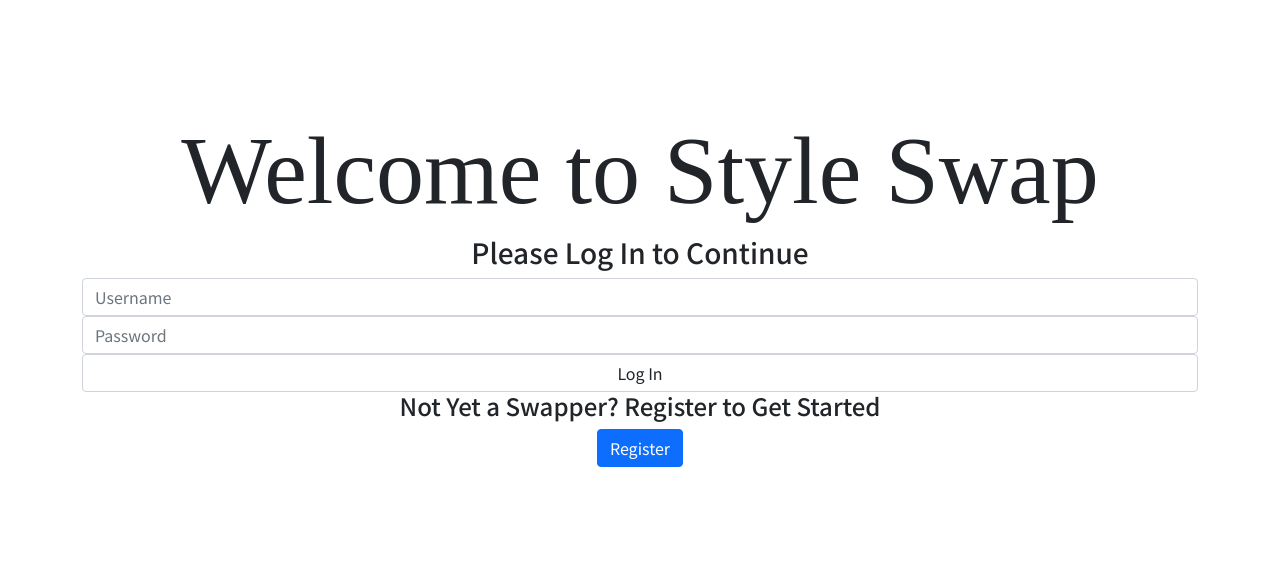
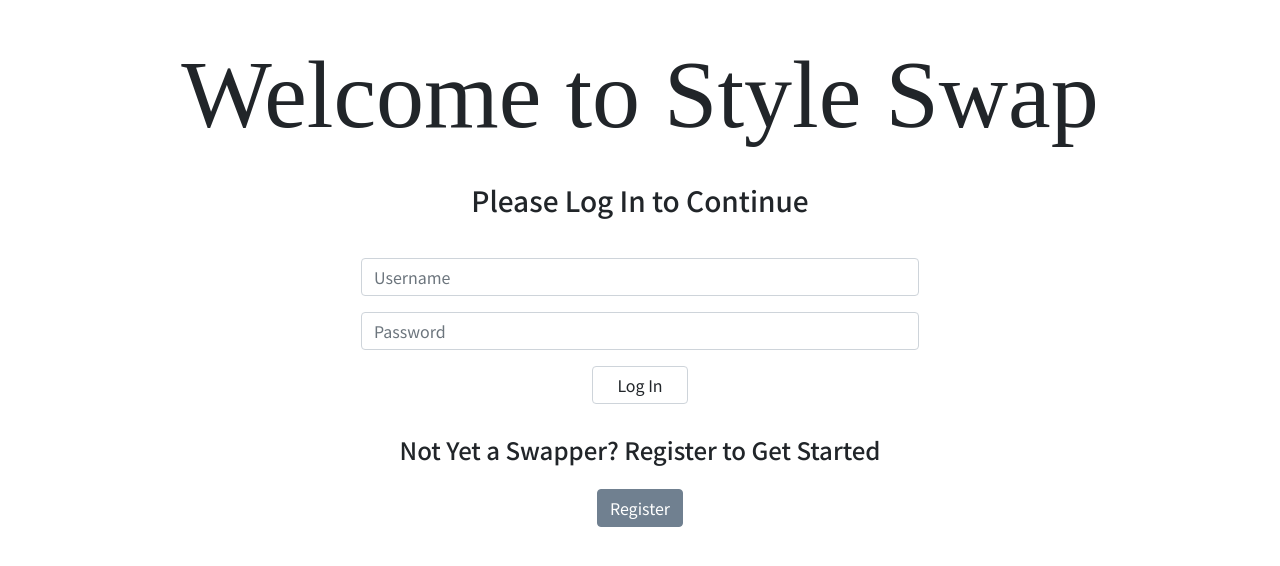
Before and after one commit to jennafritz/style_swap, a React (Create React App) app in the folder client/: page / in a window 1280 px wide. Shown: the part 110-676 px from the top of the page. Built offline with nearby package versions, Linux system fonts and the light colour scheme; a web font is replaced by a local one.

Commit message:
Continued styling.

```diff
--- a/client/src/App.css
+++ b/client/src/App.css
@@ -11,11 +11,13 @@ html body {
 }
 
 .topLevelParentContainer {
-  height: 100vh;
+  min-height: 100vh;
   display: flex;
   flex-direction: column;
   align-items: center;
   justify-content: center;
+  text-align: center;
+  overflow: auto;
 }
 
 .overallComponentContainer {
@@ -24,6 +26,107 @@ html body {
   align-items: center;
 }
 
-#loginForm {
+div.container form {
+  width: 50%;
+  align-items: center;
+  margin-top: 1rem;
+  margin-bottom: 1rem;
+}
+
+div.container form input.form-control {
+  margin-top: 1rem;
+  margin-bottom: 1rem;
+}
+
+.spiritColorRow {
+  align-items: center;
+  text-align: left;
+}
+
+.spiritColorRow input#spirit_color.form-control.form-control-color {
+  min-width: 100%;
+}
+
+h1.row {
+  margin-bottom: 2rem;
+  font-size: 3rem;
+}
+
+button.btn.btn-primary {
+  margin-top: 1rem;
+  margin-bottom: 1rem;
+  background-color: slategray;
+  border-color: slategrey;
+}
+
+div.container form input.submitInput.form-control {
+  width: 6rem;
+  margin-left: auto;
+  margin-right: auto;
+}
+
+#ProfileComponent div.row div.col{
+  display: flex;
+  flex-direction: column;
+  align-items: center;
+  justify-content: center;
+}
+
+#ProfileComponent div.row {
   width: 100%;
 }
+
+#ProfileComponent img {
+  height: 100%;
+  margin: 2rem;
+}
+
+#ProfileComponent {
+  margin-top: 2rem;
+  margin-bottom: 2rem;
+}
+
+#ClosetPreview div.row {
+  margin-top: 1rem;
+  margin-bottom: 1rem;
+  justify-content: space-between;
+}
+
+#ClothingComponent {
+  margin: 0.5rem;
+  max-width: 23%;
+  padding: 0px;
+  max-height: 15rem;
+}
+
+#ClothingComponent.card img.card-img {
+  object-fit: contain;
+  max-height: 80%;
+}
+
+#ClothingComponent div.card-body{
+  padding: 0px;
+  display: flex;
+  flex-wrap: wrap;
+  justify-content: center;
+  align-content: flex-end;
+}
+
+#FriendComponent {
+  margin: 0.5rem;
+  max-width: 23%;
+  padding: 0px;
+  /* max-height: 15rem; */
+}
+
+#FriendComponent.card img.card-img {
+  object-fit: contain;
+}
+
+#FriendComponent div.card-body{
+  padding: 0px;
+  display: flex;
+  flex-wrap: wrap;
+  justify-content: center;
+  align-content: flex-end;
+}
--- a/client/src/Components/ClothingComponent.js
+++ b/client/src/Components/ClothingComponent.js
@@ -11,14 +11,17 @@ function ClothingComponent({clothing, parent, toggleInclusionToSwap, checkIfInSw
     const history = useHistory()
 
     return(
-        <Container>
-            {clothing
-            ?
-            <Card>
+        // <Container id="ClothingComponent">
+            // {clothing
+            // ?
+            <Card id="ClothingComponent">
                 <Card.Img src={clothing.image_url} alt={clothing.name} />
                 <Card.Body>
                     <Card.Title>{clothing.name}</Card.Title>
                 </Card.Body>
+                {parent="closetPreviewContainer"
+                ? null
+                :
                 <Card.Footer>
                     {(parent === "userClothingContainer" || parent === "swapClothingContainer")
                     ? <Button
@@ -57,9 +60,10 @@ function ClothingComponent({clothing, parent, toggleInclusionToSwap, checkIfInSw
                     >Take</Button>
                     : null}
                 </Card.Footer>
+}
             </Card>
-            : null}
-        </Container>
+            // : null}
+        // </Container>
     )
 }
 
--- a/client/src/Components/FriendComponent.js
+++ b/client/src/Components/FriendComponent.js
@@ -12,8 +12,7 @@ function FriendComponent({friend}) {
     const history = useHistory()
 
     return(
-        <Container>
-            <Card>
+        <Card id="FriendComponent">
             <Card.Img src={friend.image_url} alt={friend.username}/>
             <Card.Body>
                 <Card.Title>{friend.username}</Card.Title>
@@ -30,7 +29,6 @@ function FriendComponent({friend}) {
                 </Button>
             </Card.Footer>
         </Card>
-        </Container>
     )
 }
 
--- a/client/src/Components/LoginFormComponent.js
+++ b/client/src/Components/LoginFormComponent.js
@@ -38,7 +38,6 @@ function LoginFormComponent() {
 
 return(
  <Container className="overallComponentContainer">
-     <Row as="h3">Please Log In to Continue</Row>
      <Form id="loginForm" onSubmit={event => {
           event.preventDefault()
           handleLogin()
@@ -59,7 +58,7 @@ return(
             value={formData.password}
             placeholder='Password'
          />
-         <Form.Control type="submit" value="Log In"/>
+         <Form.Control className="submitInput" type="submit" value="Log In"/>
      </Form>
  </Container>
 )
--- a/client/src/Components/ProfileComponent.js
+++ b/client/src/Components/ProfileComponent.js
@@ -2,18 +2,23 @@ import Container from "react-bootstrap/Container"
 import { useSelector } from "react-redux"
 import Row from 'react-bootstrap/Row'
 import Image from 'react-bootstrap/Image'
+import Col from "react-bootstrap/esm/Col"
 
 function ProfileComponent() {
 
     const currentUser = useSelector(state => state.users.currentUser)
 
     return(
-        <Container>
-            <Row as="h1" style={{ backgroundColor: currentUser.spirit_color }}>{currentUser.username}</Row>
-            <Image src={currentUser.image_url} alt="" />
-            <Row as="h3">About Me:</Row>
-            <Container>{currentUser.bio}</Container>
-            {/* <Container style={{ backgroundColor: this.props.spirit_color }}>spirit</Container> */}
+        <Container id="ProfileComponent" className="overallComponentContainer" style={{border: `0.5rem solid ${currentUser.spirit_color}`, borderRadius: "2rem"}}>
+            <Row>
+                <Col>
+                    <Image rounded src={currentUser.image_url} alt="profile picture"/>
+                </Col>
+                <Col>
+                    <Row as="h1">{currentUser.username}</Row>
+                    <Row as="h4">{currentUser.bio}</Row>
+                </Col>
+            </Row>
         </Container>
     )
 }
--- a/client/src/Components/RegisterFormComponent.js
+++ b/client/src/Components/RegisterFormComponent.js
@@ -1,8 +1,10 @@
-import Container from 'react-bootstrap/Container'
-import Form from 'react-bootstrap/Form'
 import { useState } from 'react'
 import { createUser } from '../reducers/usersReducer'
 import { useDispatch } from 'react-redux'
+import Container from 'react-bootstrap/Container'
+import Form from 'react-bootstrap/Form'
+import Row from 'react-bootstrap/esm/Row'
+import Col from 'react-bootstrap/esm/Col'
 
 function RegisterFormContainer() {
 
@@ -36,7 +38,7 @@ function RegisterFormContainer() {
     }
 
     return(
-        <Container>
+        <Container className="overallComponentContainer">
             <Form onSubmit={(event) => {
                 event.preventDefault()
                 handleRegister()
@@ -73,6 +75,12 @@ function RegisterFormContainer() {
                     value={formData.image_url}
                     placeholder="Profile Picture"
                 />
+                <Row className="spiritColorRow">
+                <Col md="auto">
+                {/* <Form.Group> */}
+                    <Form.Label htmlFor="spirit_color">Spirit Color</Form.Label>
+                </Col>
+                <Col>
                     <Form.Control
                         onChange={handleChange}
                         type="color"
@@ -80,8 +88,13 @@ function RegisterFormContainer() {
                         name="spirit_color"
                         value={formData.spirit_color}
                         placeholder='Spirit Color'
+                        // style={{minWidth: "100%"}}
                         />
+                    </Col>
+                </Row>
+                {/* </Form.Group> */}
                 <Form.Control
+                    className="submitInput"
                     type="submit" value="Register"
                 />
             </Form>
--- a/client/src/Containers/ClosetPreviewContainer.js
+++ b/client/src/Containers/ClosetPreviewContainer.js
@@ -22,15 +22,17 @@ function ClosetPreviewContainer() {
     }, [])
 
     return(
-        <Container>
+        <Container id="ClosetPreview" className="overallComponentContainer">
             <Row as="h2">Current Styles</Row>
-            <Row md={3}>
+            {/* <Container fluid> */}
+            <Row md={4}>
                 {currentUserClothings.length > 0
                 ? currentUserClothings.map((clothing) => (
                     <ClothingComponent clothing={clothing} key={clothing.id} parent="closetPreviewContainer" />
                 ))
                 : null}
             </Row>
+            {/* </Container> */}
             <Button onClick={() => {
                 dispatch(setCurrentClosetUser(currentUser.id))
                 dispatch(fetchCurrentClosetClothings(currentUser.id))
--- a/client/src/Containers/FriendListContainer.js
+++ b/client/src/Containers/FriendListContainer.js
@@ -19,13 +19,15 @@ function FriendListContainer() {
     let friendsArray = allUsers.filter(user => user.id !== currentUser.id)
 
     return(
-        <Container>
+        <Container className="overallComponentContainer">
             <Row as="h2">Get Some Style Inspiration</Row>
-            {friendsArray.length > 0
-            ? friendsArray.map(friend => (
-                <FriendComponent friend={friend} key={friend.id}/>
-            ))
-            : null}
+            <Row md={4}>
+                {friendsArray.length > 0
+                ? friendsArray.map(friend => (
+                    <FriendComponent friend={friend} key={friend.id}/>
+                ))
+                : null}
+            </Row>
         </Container>
     )
 }
--- a/client/src/Containers/HomePageContainer.js
+++ b/client/src/Containers/HomePageContainer.js
@@ -11,7 +11,7 @@ function HomePageContainer(){
     const currentUser = useSelector(state => state.users.currentUser)
 
     return(
-        <Container fluid>
+        <Container fluid className="topLevelParentContainer">
             <ProfileComponent />
             <ClosetPreviewContainer />
             <FriendListContainer />
--- a/client/src/Containers/LoginContainer.js
+++ b/client/src/Containers/LoginContainer.js
@@ -12,6 +12,9 @@ function LoginContainer() {
     return(
         <Container fluid className="topLevelParentContainer">
             <Row as="h1" id="welcomeHeader">Welcome to Style Swap</Row>
+
+            <Row as="h3">{loginStatus ? "Please Log In to Continue" : "Sign Up to Get Started"}</Row>
+
             {loginStatus
             ?
             <LoginFormComponent />
```
Lines whose indentation alone changed are shown as unchanged.
